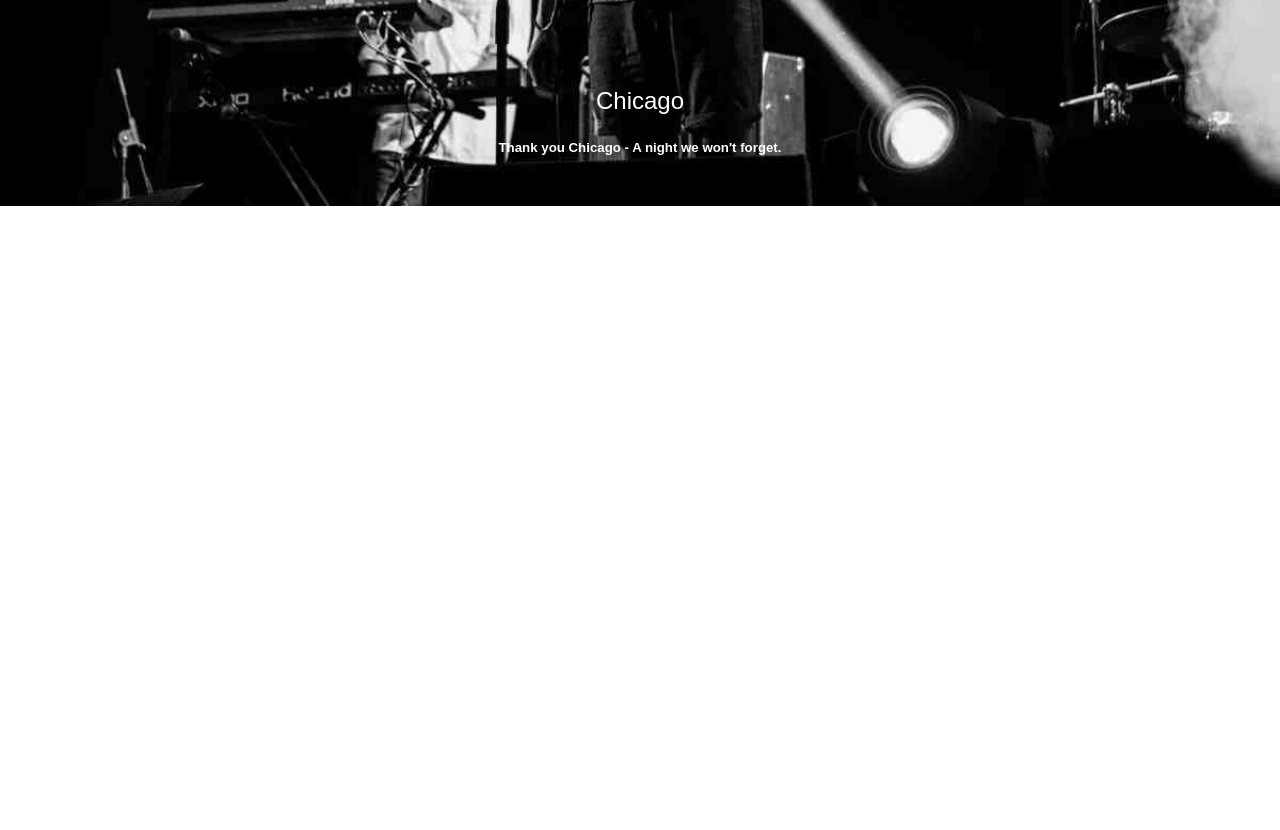
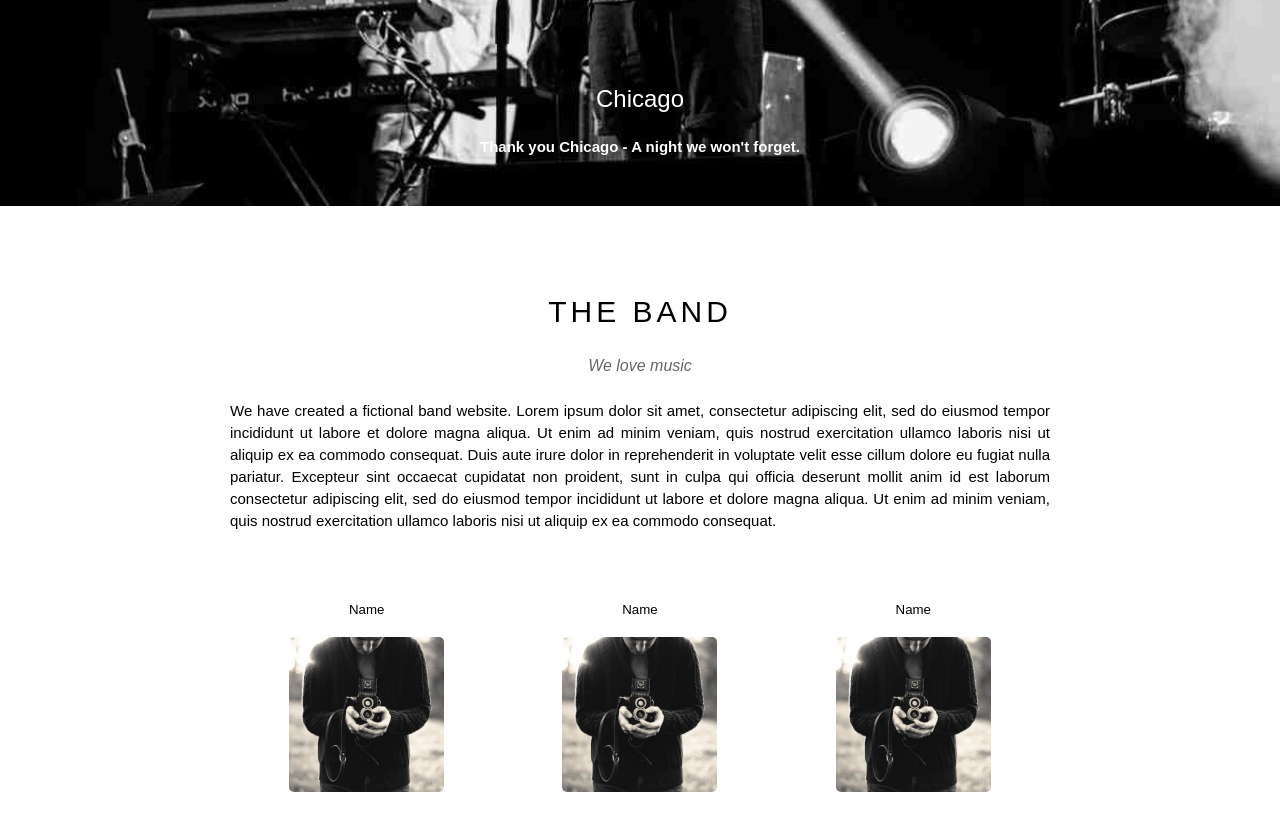
Before and after one commit to Jackpieking/The-Band-W3School-Template, a plain HTML site: page index.html in a window 1280 px wide. Shown: the part 480-1310 px from the top of the page. Before the commit the page ends 800 px from the top, so only its background shows below. Drawn offline with Linux system fonts and the light colour scheme.

Commit message:
add page's main description component

```diff
--- a/index.html
+++ b/index.html
@@ -55,11 +55,46 @@
 				</nav>
 			</header>
 			<section id="root_body">
-				<section class="banner">
-					<img class="banner__image" src="assets/images/chicago.jpg" alt="">
-					<section class="banner__description">
+				<section class="main-banner">
+					<img class="main-banner__image" src="assets/images/chicago.jpg" alt="">
+					<section class="main-banner__description">
 						<h2 class="description__title">chicago</h2>
 						<h5 class="description__message">Thank you Chicago - A night we won't forget.</>
+					</section>
+				</section>
+				<section class="main-description">
+					<section class="main-description__header">
+						<h2 class="main-description__title">the band</h2>
+						<i class="main-description__quote">we love music</i>
+					</section>
+					<section class="main-description__body">
+						<p class="main-description__text">
+							We have created a fictional band website. Lorem ipsum dolor sit amet, consectetur adipiscing
+							elit, sed do eiusmod tempor
+							incididunt ut labore et dolore magna aliqua. Ut enim ad minim veniam, quis nostrud
+							exercitation ullamco laboris nisi ut
+							aliquip ex ea commodo consequat. Duis aute irure dolor in reprehenderit in voluptate velit
+							esse cillum dolore eu fugiat
+							nulla pariatur. Excepteur sint occaecat cupidatat non proident, sunt in culpa qui officia
+							deserunt mollit anim id est
+							laborum consectetur adipiscing elit, sed do eiusmod tempor incididunt ut labore et dolore
+							magna aliqua. Ut enim ad minim
+							veniam, quis nostrud exercitation ullamco laboris nisi ut aliquip ex ea commodo consequat.
+						</p>
+					</section>
+					<section class="main-description__footer">
+						<section class="main-description__member-card">
+							<h5 class="member-card__name">name</h5>
+							<img src="assets/images/bandmember.jpg" alt="" class="member-card__image">
+						</section>
+						<section class="main-description__member-card">
+							<h5 class="member-card__name">name</h5>
+							<img src="assets/images/bandmember.jpg" alt="" class="member-card__image">
+						</section>
+						<section class="main-description__member-card">
+							<h5 class="member-card__name">name</h5>
+							<img src="assets/images/bandmember.jpg" alt="" class="member-card__image">
+						</section>
 					</section>
 				</section>
 			</section>
--- a/static/css/style.css
+++ b/static/css/style.css
@@ -34,6 +34,7 @@ body {
 	top: 0;
 	left: 0;
 	right: 0;
+	z-index: 1;
 	display: flex;
 	justify-content: space-between;
 	height: var(--nav-height);
@@ -131,16 +132,16 @@ body {
 	display: block;
 }
 
-.banner {
+.main-banner {
 	position: relative;
 	margin-top: 4.6rem;
 }
 
-.banner__image {
+.main-banner__image {
 	width: 100%;
 }
 
-.banner__description {
+.main-banner__description {
 	position: absolute;
 	bottom: 5.5rem;
 	right: 0;
@@ -158,5 +159,71 @@ body {
 }
 
 .description__message {
+	font-size: 1.5rem;
 	color: #ffffff;
 }
+
+.main-description {
+	padding: 0 23rem;
+	margin-top: 8.5rem;
+}
+
+.main-description__header {
+	display: flex;
+	flex-direction: column;
+	align-items: center;
+}
+
+.main-description__title {
+	font-size: 3rem;
+	font-weight: 100;
+	text-transform: uppercase;
+	letter-spacing: 0.4rem;
+}
+
+.main-description__quote {
+	margin-top: 2.8rem;
+	opacity: 0.6;
+}
+
+.main-description__quote::first-letter {
+	text-transform: capitalize;
+}
+
+.main-description__body {
+	margin-top: 2.5rem;
+}
+
+.main-description__text {
+	font-size: 1.5rem;
+	line-height: 2.2rem;
+	text-align: justify;
+}
+
+.main-description__footer {
+	margin-top: 7rem;
+}
+
+.main-description__footer {
+	margin-bottom: 15rem;
+	display: flex;
+	justify-content: space-around;
+}
+
+.main-description__member-card {
+	display: flex;
+	flex-direction: column;
+	align-items: center;
+}
+
+.member-card__name {
+	font-weight: 100;
+	text-transform: capitalize;
+}
+
+.member-card__image {
+	margin-top: 2rem;
+	width: 15.5rem;
+	height: 15.5rem;
+	border-radius: 0.5rem;
+}
```
Also changed, not shown: assets/images/bandmember.jpg (added).
